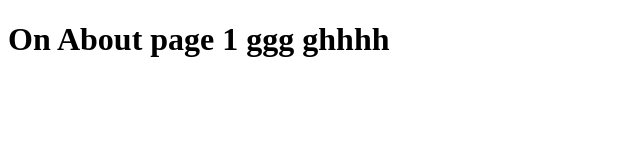
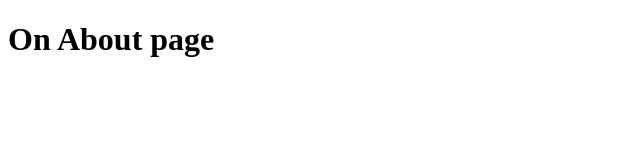
Before and after one commit to fortunecloudtraining/learning_html, a plain HTML site: page about.html in a window 1280 px wide. Shown: the whole page, without its empty margins (0-640 px from the left). Drawn offline with Linux system fonts and the light colour scheme.

Commit message:
unwanted text removed

```diff
--- a/about.html
+++ b/about.html
@@ -4,6 +4,6 @@
         <title>About Page</title>
     </head>
     <body>
-        <h1>On About page 1 ggg ghhhh </h1>
+        <h1>On About page </h1>
     </body>
 </html>
```
